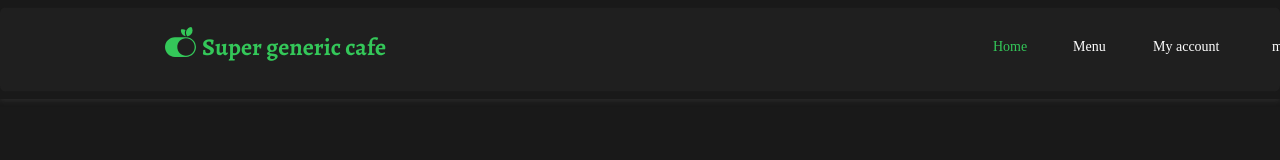
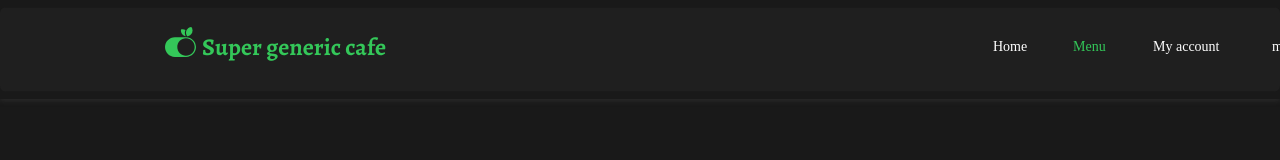
Before and after one commit to MatthewHummel/CSI3370_Project, a Vue app: page /menu in a window 1280 px wide. Shown: the top 160 px of the page. Built offline with nearby package versions, Linux system fonts and the light colour scheme; a web font is replaced by a local one; what @lottiefiles/vue-lottie-player would draw is missing.

Commit message:
Made menu button green when on menu page

```diff
--- a/src/views/menupage.vue
+++ b/src/views/menupage.vue
@@ -2962,7 +2962,7 @@ export default {
 }
 .main-desktop-text042 {
   left: 80px;
-  color: rgba(255, 255, 255, 1);
+  color: rgba(52, 199, 89, 1);
   height: auto;
   position: absolute;
   font-size: 14px;
@@ -2991,7 +2991,7 @@ export default {
   text-decoration: none;
 }
 .main-desktop-text046 {
-  color: rgba(52, 199, 89, 1);
+  color: rgba(255, 255, 255, 1);
   height: auto;
   position: absolute;
   font-size: 14px;
```
